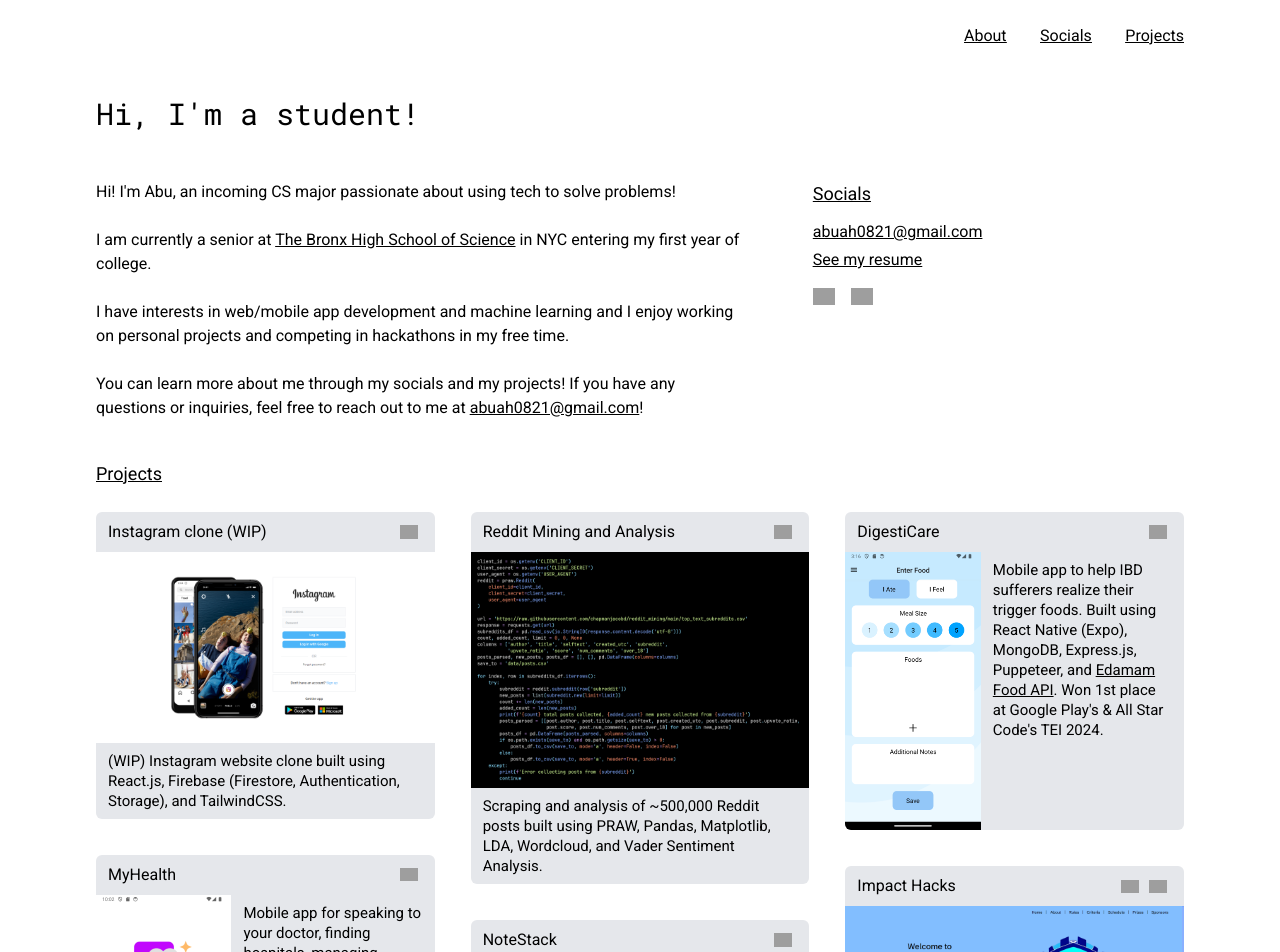
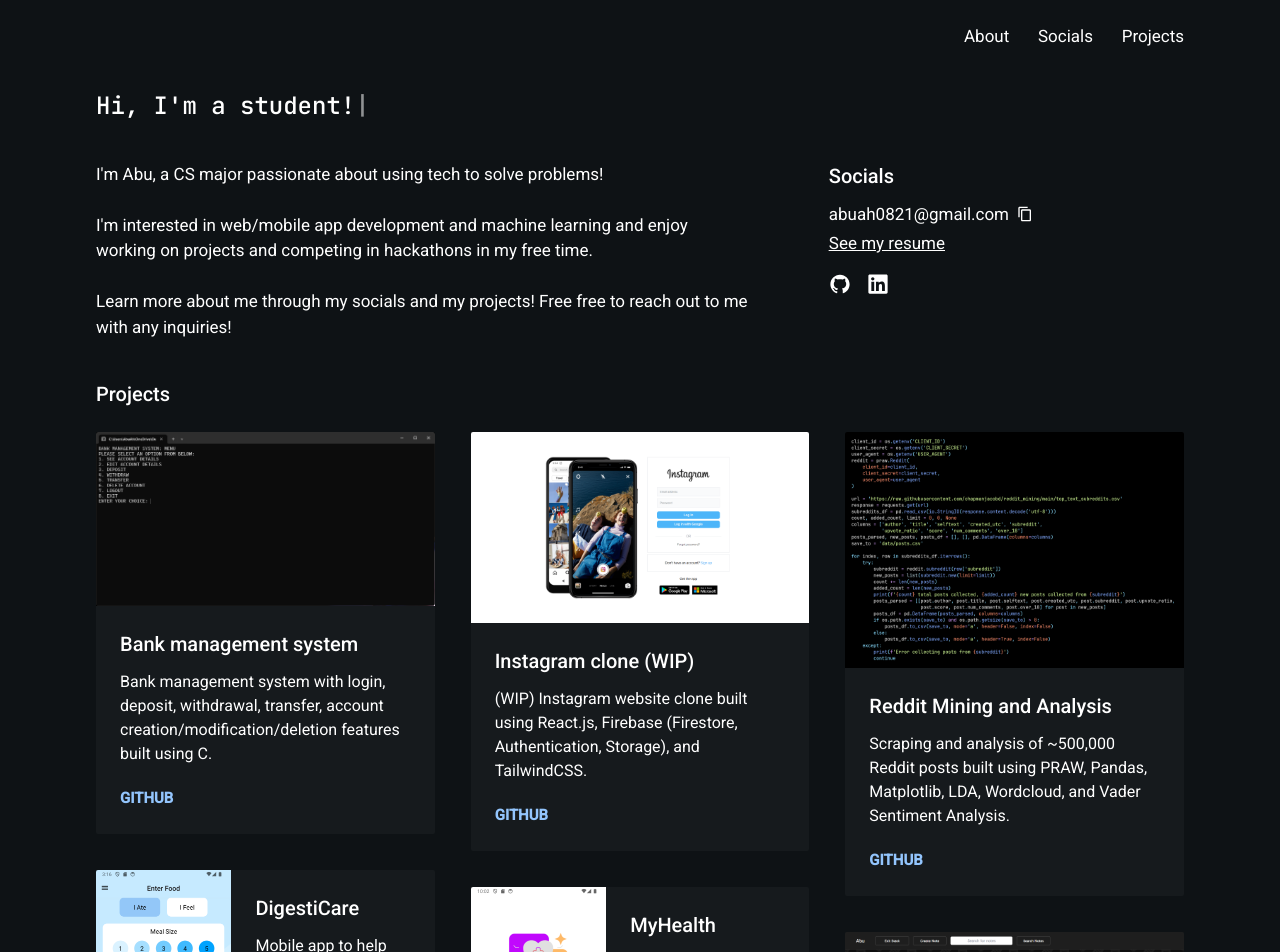
Before and after one commit to abubahmed/personal-website, a Next.js app: page / in a window 1280 px wide. Shown: the top 952 px of the page. Built offline with nearby package versions, Linux system fonts and the light colour scheme; grey boxes are pictures that could not be loaded.

Commit message:
redesigned website

```diff
--- a/app/page.jsx
+++ b/app/page.jsx
@@ -11,7 +11,7 @@
     <div className="w-full lg:px-24 px-8 overflow-auto">
       <Navbar />
       <Hero />
-      <div className="flex lg:flex-row lg:mb-10 lg:gap-16 flex-col">
+      <div className="flex lg:flex-row lg:mb-10 lg:gap-20 flex-col">
         <About />
         <Socials />
       </div>
--- a/components/About.jsx
+++ b/components/About.jsx
@@ -4,18 +4,13 @@
 const About = () => {
   return (
     <div id="about" className="lg:max-w-[60%] lg:mb-0 mb-10">
-      <p className={`${contentFont.className} text-base text-center md:text-left`}>
-        Hi! I'm Abu, an incoming CS major passionate about using tech to solve problems! <br />
-        <br /> I am currently a senior at{" "}
-        <span className="underline">The Bronx High School of Science</span> in NYC entering my first
-        year of college.
+      <p className={`${contentFont.className} text-[17px] text-center md:text-left`}>
+        I'm Abu, a CS major passionate about using tech to solve problems! <br />
+        <br />I'm interested in web/mobile app development and machine learning and enjoy working
+        on projects and competing in hackathons in my free time. <br />
         <br />
-        <br /> I have interests in web/mobile app development and machine learning and I enjoy
-        working on personal projects and competing in hackathons in my free time. <br />
-        <br />
-        You can learn more about me through my socials and my projects! If you have any questions or
-        inquiries, feel free to reach out to me at{" "}
-        <span className="underline">abuah0821@gmail.com</span>!
+        Learn more about me through my socials and my projects! Free free to reach out to me
+        with any inquiries!
       </p>
     </div>
   );
--- a/components/Footer.jsx
+++ b/components/Footer.jsx
@@ -4,7 +4,7 @@
 const Footer = () => {
   return (
     <footer className={`mb-6 ${contentFont.className}`}>
-      <div className="container mx-auto text-center flex justify-center text-sm">
+      <div className="container mx-auto text-center flex justify-center text-md">
         <p>
           &copy; {new Date().getFullYear()} Abu Ahmed. All rights reserved. Built with{" "}
           <a
--- a/components/Hero.jsx
+++ b/components/Hero.jsx
@@ -2,19 +2,23 @@
 import { ReactTyped } from "react-typed";
 import { headerFont } from "@/styles/fonts";
 
-const TEXTS = [
-  "Abu!",
-  "a programmer!",
-  "a student!",
-  "an engineer!",
-  "a designer!",
-];
+const TEXTS = ["Abu!", "a programmer!", "a student!", "an engineer!", "a designer!"];
 
 const Hero = () => {
   return (
-    <h1 className={`${headerFont.className} text-3xl my-12 md:text-left text-center`}>
-      Hi, I'm&nbsp;
-      <ReactTyped strings={TEXTS} typeSpeed={70} backSpeed={80} loop />
+    <h1
+      className={`${headerFont.className} text-2xl my-10 md:text-left text-center`}
+      style={{
+        whiteSpace: "nowrap",
+        overflow: "hidden",
+        textOverflow: "ellipsis",
+        direction: "rtl",
+        textAlign: "left",
+      }}>
+      <span style={{ direction: "ltr", display: "inline-block" }}>
+        Hi, I'm&nbsp;
+        <ReactTyped strings={TEXTS} typeSpeed={70} backSpeed={80} loop />
+      </span>
     </h1>
   );
 };
--- a/components/Navbar.jsx
+++ b/components/Navbar.jsx
@@ -4,13 +4,13 @@
 const Navbar = () => {
   return (
     <ul className="flex max-w-[220px] justify-between mx-auto md:ml-auto md:mr-0 mt-6">
-      <li className={`${navbarFont.className} cursor-pointer hover:underline underline text-base`}>
+      <li className={`${navbarFont.className} cursor-pointer hover:underline text-[17px]`}>
         <a href="#about">About</a>
       </li>
-      <li className={`${navbarFont.className} cursor-pointer hover:underline underline text-base`}>
+      <li className={`${navbarFont.className} cursor-pointer hover:underline text-[17px]`}>
         <a href="#socials">Socials</a>
       </li>
-      <li className={`${navbarFont.className} cursor-pointer hover:underline underline text-base`}>
+      <li className={`${navbarFont.className} cursor-pointer hover:underline text-[17px]`}>
         <a href="#projects">Projects</a>
       </li>
     </ul>
--- a/components/ProjectCard.jsx
+++ b/components/ProjectCard.jsx
@@ -1,5 +1,5 @@
 import { useState, useEffect, useRef } from "react";
-import { contentFont, cardheaderFont } from "@/styles/fonts";
+import { contentFont, cardheaderFont, subheaderFont } from "@/styles/fonts";
 
 const ProjectCard = ({ title, description, github, deployment, demo, image, hyperlinks }) => {
   const [imageOrientation, setImageOrientation] = useState(null);
@@ -7,6 +7,10 @@
   const imgRef = useRef(null);
 
   useEffect(() => {
+    if (!image) {
+      setImageOrientation("vertical");
+      setImageLoaded(true);
+    }
     const img = new Image();
     img.onload = () => {
       const height = img.naturalHeight;
@@ -26,7 +30,6 @@
       setImageLoaded(true);
     }
   }, [imageOrientation]);
-
   if (!imageLoaded) {
     return null;
   }
@@ -44,10 +47,10 @@
   };
 
   return (
-    <div className={`${contentFont.className} text-sm bg-gray-200 rounded-md overflow-hidden`}>
+    <div
+      className={`${contentFont.className} text-sm rounded-sm overflow-hidden text-left bg-[rgb(22,26,29)]`}>
       {imageOrientation && imageOrientation != "horizontal" && (
         <div>
-          <Header title={title} github={github} deployment={deployment} demo={demo} />
           <main
             className={`${github ? "cursor-pointer" : ""} w-full`}
             onClick={() => {
@@ -57,18 +60,51 @@
                 window.open(github, "_blank");
               }
             }}>
-            <img src={image} ref={imgRef} alt={description} width={"100%"} />
+            {image && (
+              <img
+                src={image}
+                ref={imgRef}
+                alt={description}
+                width={"100%"}
+                className="blue-tint"
+              />
+            )}
           </main>
+          <div className="text-md p-6 text-base">
+            <div className={`${subheaderFont.className} mb-3 text-xl`}>{title}</div>
             <div
-            className="text-md p-2 px-3 text-[15px]"
+              className="mb-5"
               dangerouslySetInnerHTML={{
                 __html: hyperlinks ? createHyperLinks(description, hyperlinks) : description,
               }}></div>
+            <div className="text-[15px] flex flex-row gap-3">
+              {github && (
+                <strong>
+                  <a className="text-blue-300" href={github}>
+                    GITHUB
+                  </a>
+                </strong>
+              )}
+              {deployment && (
+                <strong>
+                  <a className="text-blue-300" href={github}>
+                    DEPLOYMENT
+                  </a>
+                </strong>
+              )}
+              {demo && (
+                <strong>
+                  <a className="text-blue-300" href={github}>
+                    DEMO
+                  </a>
+                </strong>
+              )}
+            </div>
+          </div>
         </div>
       )}
       {imageOrientation && imageOrientation === "horizontal" && (
         <div>
-          <Header title={title} github={github} deployment={deployment} demo={demo} />
           <div className="flex">
             <main
               className={`${github ? "cursor-pointer" : ""} w-[40%]`}
@@ -79,13 +115,39 @@
                   window.open(github, "_blank");
                 }
               }}>
-              <img src={image} alt={description} width={"100%"} />
+              {image && <img src={image} alt={description} width={"100%"} className="blue-tint" />}
             </main>
+            <div className="w-[60%] p-6 text-base">
+              <div className={`${subheaderFont.className} mb-3 text-xl`}>{title}</div>
               <div
-              className="w-[60%] p-2 px-3 text-[15px]"
+                className="mb-5"
                 dangerouslySetInnerHTML={{
                   __html: hyperlinks ? createHyperLinks(description, hyperlinks) : description,
                 }}></div>
+              <div className="text-[15px] flex flex-row gap-3">
+                {github && (
+                  <strong>
+                    <a className="text-blue-300" href={github}>
+                      GITHUB
+                    </a>
+                  </strong>
+                )}
+                {deployment && (
+                  <strong>
+                    <a className="text-blue-300" href={github}>
+                      DEPLOYMENT
+                    </a>
+                  </strong>
+                )}
+                {demo && (
+                  <strong>
+                    <a className="text-blue-300" href={github}>
+                      DEMO
+                    </a>
+                  </strong>
+                )}
+              </div>
+            </div>
           </div>
         </div>
       )}
--- a/components/Projects.jsx
+++ b/components/Projects.jsx
@@ -28,7 +28,7 @@
 
   return (
     <div id="projects" className="my-8 text-center md:text-left">
-      <p className={`${subheaderFont.className} text-lg mb-6 underline`}>Projects</p>
+      <p className={`${subheaderFont.className} text-xl mb-6`}>Projects</p>
       <ResponsiveMasonry>
         <Masonry gutter="36px" columnsCount={columnsCount}>
           {[...projects]
--- a/components/Socials.jsx
+++ b/components/Socials.jsx
@@ -1,28 +1,40 @@
 import React from "react";
-import { socials, resume } from "../info/info";
-import Social from "./Social";
+import { resume } from "../info/info";
 import { contentFont, subheaderFont } from "@/styles/fonts";
+import { FaLinkedin } from "react-icons/fa";
+import { AiFillGithub } from "react-icons/ai";
+import { MdOutlineContentCopy } from "react-icons/md";
 
 const Socials = () => {
   return (
     <div id="socials">
-      <p className={`${subheaderFont.className} text-lg underline mb-3 text-center md:text-left`}>
-        Socials
-      </p>
+      <p className={`${subheaderFont.className} text-xl mb-3 text-center md:text-left`}>Socials</p>
+      <div className="flex gap-2 items-center mb-1" >
+        <p
+          onClick={() => navigator.clipboard.writeText("abuah0821@gmail.com")}
+          className={`${contentFont.className} cursor-pointer text-[17px] text-center md:text-left`}>
+          abuah0821@gmail.com
+        </p>
+        <MdOutlineContentCopy
+          onClick={() => navigator.clipboard.writeText("abuah0821@gmail.com")}
+          size={16}
+          className="cursor-pointer mx-auto md:mx-0"
+        />
+      </div>
       <p
-        onClick={() => navigator.clipboard.writeText("abuah0821@gmail.com")}
-        className={`${contentFont.className} cursor-pointer underline text-base mb-1 text-center md:text-left`}>
-        abuah0821@gmail.com
-      </p>
-      <p
-        className={`${contentFont.className} cursor-pointer underline text-base text-center md:text-left mb-4`}>
-        <a href={resume} target="_blank">See my resume</a>
+        className={`${contentFont.className} underline cursor-pointer text-[17px] text-center md:text-left mb-4`}>
+        <a href={resume} target="_blank">
+          See my resume
+        </a>
       </p>
       <div className="mx-auto flex justify-center md:block md:mx-0">
         <div className="flex">
-          {socials.map((social) => (
-            <Social key={social.name} {...social} />
-          ))}
+          <a target="_blank" href={"https://github.com/adb8"}>
+            <AiFillGithub size={22} className="md:mr-4 mx-2 md:ml-0" />
+          </a>
+          <a target="_blank" href={"https://www.linkedin.com/in/abu-ahmed-b5469b249/"}>
+            <FaLinkedin size={22} className="md:mr-4 mx-2 md:ml-0" />
+          </a>
         </div>
       </div>
     </div>
--- a/info/info.js
+++ b/info/info.js
@@ -120,27 +120,15 @@
     github: "https://github.com/adb8/NoteStack/",
     created: "11/2023",
   },
-  // {
-  //   title: "Bank management system",
-  //   description:
-  //     "Bank management system with login, deposit, withdrawal, transfer, account creation/modification/deletion features built using C.",
-  //   github: "https://github.com/adb8/bank-management-system/",
-  //   image: "demo/bank-management-system.png",
-  //   created: "05/2024",
-  // },
-];
-
-export const socials = [
   {
-    name: "Github",
-    icon: "https://cdn-icons-png.flaticon.com/512/25/25231.png",
-    link: "https://github.com/adb8",
-  },
-  {
-    name: "LinkedIn",
-    icon: "https://cdn.icon-icons.com/icons2/2428/PNG/512/linkedin_black_logo_icon_147114.png",
-    link: "https://www.linkedin.com/in/abu-ahmed-b5469b249/",
+    title: "Bank management system",
+    description:
+      "Bank management system with login, deposit, withdrawal, transfer, account creation/modification/deletion features built using C.",
+    github: "https://github.com/adb8/bank-management-system/",
+    image: "demo/bank-management-system.png",
+    created: "05/2024",
   },
 ];
 
-export const resume = "https://drive.google.com/file/d/1TsO2bZnbXck59F1MksxQ5VWSptjQY5wo/view?usp=sharing";
+export const resume =
+  "https://drive.google.com/file/d/1TsO2bZnbXck59F1MksxQ5VWSptjQY5wo/view?usp=sharing";
--- a/package.json
+++ b/package.json
@@ -9,13 +9,18 @@
     "lint": "next lint"
   },
   "dependencies": {
+    "@emotion/react": "^11.13.3",
+    "@emotion/styled": "^11.13.0",
+    "@mui/material": "^6.1.3",
     "devicons-react": "^1.3.0",
+    "image-size": "^1.1.1",
     "masonry-layout": "^4.2.2",
     "next": "14.2.3",
     "prop-types": "^15.8.1",
     "react": "^18",
     "react-dom": "^18",
     "react-icons": "^5.3.0",
+    "react-image-size": "^2.4.0",
     "react-responsive-masonry": "^2.2.0",
     "react-text-transition": "^3.1.0",
     "react-typed": "^2.0.12"
--- a/styles/fonts.js
+++ b/styles/fonts.js
@@ -1,12 +1,14 @@
-import { Roboto, Roboto_Mono } from "next/font/google";
+import { Roboto, JetBrains_Mono, Roboto_Mono } from "next/font/google";
 
 const robotoRegular = Roboto({ subsets: ["latin"], weight: "400" });
-const robotoMonoRegular = Roboto_Mono({ subsets: ["latin"], weight: "400" });
+const robotoMedium = Roboto({ subsets: ["latin"], weight: "500" });
+const robotoMonoRegular = Roboto_Mono({ subsets: ["latin"], weight: "500" });
+const jetbrainsMedium = JetBrains_Mono({ subsets: ["latin"], weight: "500" });
 
-const headerFont = robotoMonoRegular;
+const headerFont = jetbrainsMedium;
 const contentFont = robotoRegular;
 const navbarFont = robotoRegular;
-const subheaderFont = robotoRegular;
+const subheaderFont = robotoMedium;
 const cardheaderFont = robotoRegular;
 
 export { headerFont, contentFont, navbarFont, subheaderFont, cardheaderFont };
--- a/styles/globals.css
+++ b/styles/globals.css
@@ -3,7 +3,7 @@
 @tailwind utilities;
 
 body {
-  background-color: #ffffff;
+  background-color: #0e1215;
 }
 
 * {
@@ -13,3 +13,7 @@
 img {
   outline: none;
 }
+
+* {
+  color: #ffffff
+}
```
Also changed, not shown: 1 other file (tests, documents, lock files or other folders). Lines whose indentation alone changed are shown as unchanged.
